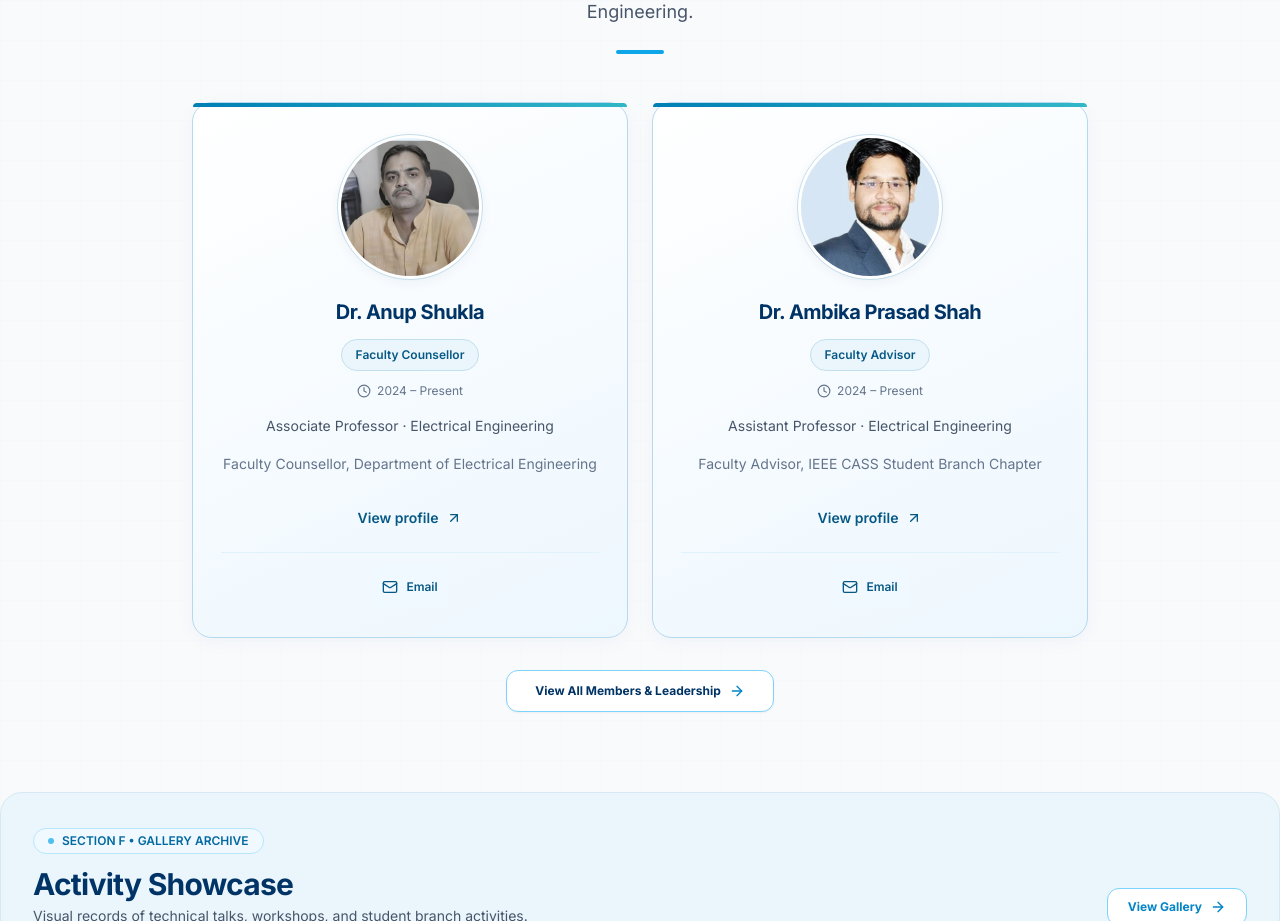
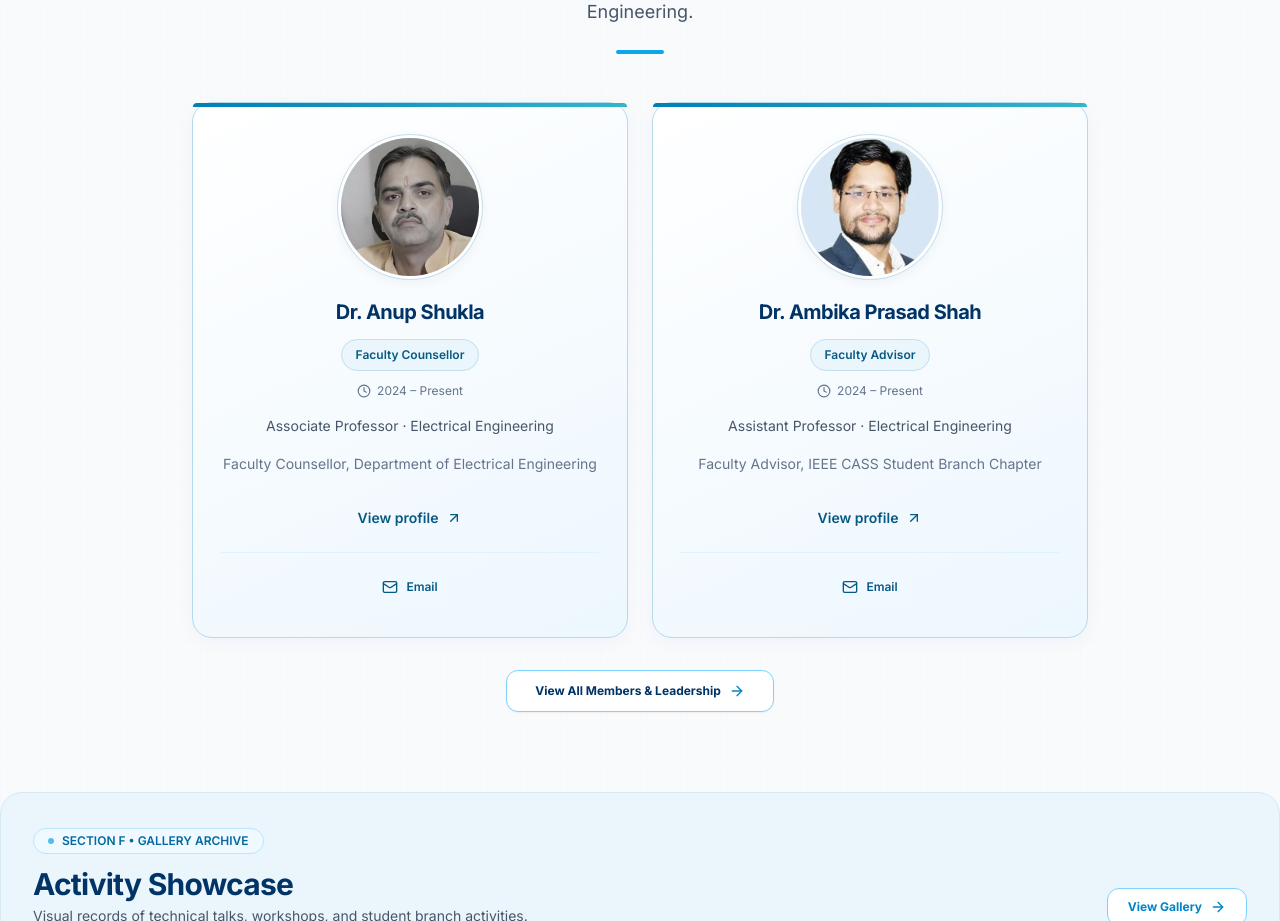
Before and after one commit to Praharsh-Projects/ieee-cass-sbc-iit-jammu, a React (Vite) app: page / in a window 1280 px wide. Shown: the part 2320-3241 px from the top of the page. Built offline with nearby package versions, Linux system fonts and the light colour scheme; the HTML template or start-up script is replaced by a standard one.

Commit message:
Center member portraits and simplify the contact interface

```diff
--- a/src/components/ContactSection.tsx
+++ b/src/components/ContactSection.tsx
@@ -33,7 +33,7 @@ export const ContactSection: React.FC = () => {
 
         {/* Left: Institutional Information & Location (5 Cols) */}
         <div className="lg:col-span-5 space-y-6">
-          <div className="rounded-3xl bg-white border border-sky-200 p-6 sm:p-8 space-y-6 shadow-sm hover:shadow-md transition-shadow">
+          <div className="contact-info-card rounded-3xl bg-white border border-sky-200 p-6 sm:p-8 space-y-6 shadow-sm hover:shadow-md transition-shadow">
 
             <div className="flex items-center gap-4">
               <img
@@ -54,7 +54,7 @@ export const ContactSection: React.FC = () => {
               </div>
             </div>
 
-            <div className="space-y-4 pt-4 border-t border-sky-100 text-sm">
+            <div className="contact-info-divider space-y-4 pt-4 border-t border-sky-100 text-sm">
               <div className="flex items-start gap-3.5">
                 <MapPin className="w-5 h-5 text-sky-600 shrink-0 mt-1" />
                 <div>
@@ -102,7 +102,7 @@ export const ContactSection: React.FC = () => {
             </div>
 
             {/* Stylized Campus Map Coordinates Card */}
-            <div className="p-4 rounded-2xl bg-sky-50/70 border border-sky-200 space-y-2 font-sans text-xs">
+            <div className="contact-info-details p-4 rounded-2xl bg-sky-50/70 border border-sky-200 space-y-2 font-sans text-xs">
               <div className="flex justify-between text-slate-600">
                 <span>GPS COORDINATES:</span>
                 <span className="text-sky-700 font-bold">32.7984° N, 74.8967° E</span>
--- a/src/components/MemberPortrait.tsx
+++ b/src/components/MemberPortrait.tsx
@@ -13,7 +13,10 @@ export const MemberPortrait: React.FC<MemberPortraitProps> = ({ member, classNam
         src={member.photoUrl}
         alt={`Portrait of ${member.name}`}
         loading="lazy"
-        style={{ objectPosition: member.portrait?.objectPosition ?? '50% 40%', transform: `translateY(${member.portrait?.translateY ?? '0%'}) scale(${member.portrait?.scale ?? 1})` }}
+        style={{
+          width: `${(member.portrait?.scale ?? 1) * 100}%`,
+          transform: `translate(-${member.portrait?.focalPoint.x ?? 50}%, -${member.portrait?.focalPoint.y ?? 50}%)`
+        }}
       />
     ) : <span className="text-3xl font-bold text-[#003366]">{member.avatarInitials}</span>}
   </div>
--- a/src/data/members.ts
+++ b/src/data/members.ts
@@ -13,7 +13,7 @@ export const FACULTY_ADVISOR: ChapterMember = {
   term: '2024 – Present',
   isCurrent: true,
   bio: 'Faculty Advisor, IEEE CASS Student Branch Chapter',
-  portrait: { objectPosition: '50% 32%', scale: 1.08 },
+  portrait: { focalPoint: { x: 58.4, y: 40 }, scale: 1.18 },
   profile: {
     introduction: 'Assistant Professor, Electrical Engineering Department · Faculty Advisor, IEEE CASS SBC',
     highlights: [
@@ -38,7 +38,7 @@ export const FACULTY_COUNSELLOR: ChapterMember = {
   term: '2024 – Present',
   isCurrent: true,
   bio: 'Faculty Counsellor, Department of Electrical Engineering',
-  portrait: { objectPosition: '50% 8%', scale: 1.1, translateY: '7%' },
+  portrait: { focalPoint: { x: 46, y: 25.8 }, scale: 1.7 },
   profile: {
     introduction: 'Associate Professor · Department of Electrical Engineering · Faculty Counsellor, 2024–Present',
     highlights: [
@@ -59,7 +59,7 @@ export const CURRENT_STUDENT_OFFICERS: ChapterMember[] = [
   {
     id: 'student-shivam',
     profile: STUDENT_PROFILES['student-shivam'],
-    portrait: { objectPosition: '50% 42%', scale: 1.04 },
+    portrait: { focalPoint: { x: 50.5, y: 43.2 }, scale: 1.15 },
     name: 'Shivam Bhardwaj',
     position: 'Chair',
     roleType: 'Core Student Leadership',
@@ -75,12 +75,12 @@ export const CURRENT_STUDENT_OFFICERS: ChapterMember[] = [
   {
     id: 'student-sachin',
     profile: STUDENT_PROFILES['student-sachin'],
-    portrait: { objectPosition: '50% 26%', scale: 1.65, translateY: '15%' },
+    portrait: { focalPoint: { x: 49.8, y: 38.2 }, scale: 1.45 },
     name: 'Sachin Sharma',
     position: 'Vice Chair',
     roleType: 'Core Student Leadership',
     avatarInitials: 'SS',
-    photoUrl: '/images/sachin-sharma.png',
+    photoUrl: '/images/sachin-sharma.jpg',
     department: 'Ph.D. Scholar · VLSI Design · Electrical Engineering',
     email: '2023ree2021@iitjammu.ac.in',
     linkedinUrl: 'https://www.linkedin.com/in/sachin-sharma-ln/',
@@ -91,7 +91,7 @@ export const CURRENT_STUDENT_OFFICERS: ChapterMember[] = [
   {
     id: 'student-sandeep',
     profile: STUDENT_PROFILES['student-sandeep'],
-    portrait: { objectPosition: '50% 35%' },
+    portrait: { focalPoint: { x: 50.5, y: 41.5 }, scale: 1 },
     name: 'Sandeep Kour',
     position: 'Secretary',
     roleType: 'Core Student Leadership',
@@ -107,7 +107,7 @@ export const CURRENT_STUDENT_OFFICERS: ChapterMember[] = [
   {
     id: 'student-ubair',
     profile: STUDENT_PROFILES['student-ubair'],
-    portrait: { objectPosition: '50% 32%' },
+    portrait: { focalPoint: { x: 49.3, y: 42.8 }, scale: 1 },
     name: 'Ubair Ali',
     position: 'Treasurer',
     roleType: 'Core Student Leadership',
@@ -123,7 +123,7 @@ export const CURRENT_STUDENT_OFFICERS: ChapterMember[] = [
   {
     id: 'student-sourabh',
     profile: STUDENT_PROFILES['student-sourabh'],
-    portrait: { objectPosition: '50% 32%', scale: 1.12 },
+    portrait: { focalPoint: { x: 49.6, y: 41.6 }, scale: 1.4 },
     name: 'Sourabh Goswami',
     position: 'Webmaster',
     roleType: 'Core Student Leadership',
@@ -141,7 +141,7 @@ export const CURRENT_STUDENT_OFFICERS: ChapterMember[] = [
 export const CURRENT_STUDENT_SUPPORT: ChapterMember[] = [
   {
     id: 'support-harshith',
-    portrait: { objectPosition: '50% 36%' },
+    portrait: { focalPoint: { x: 50, y: 34.3 }, scale: 1.32 },
     name: 'Pulla Harshith',
     position: 'Student Support',
     roleType: 'Core Student Leadership',
@@ -155,7 +155,7 @@ export const CURRENT_STUDENT_SUPPORT: ChapterMember[] = [
   },
   {
     id: 'support-yashaswi',
-    portrait: { objectPosition: '50% 30%' },
+    portrait: { focalPoint: { x: 51, y: 37.4 }, scale: 1.16 },
     name: 'Nalamwar Yashaswi',
     position: 'Student Support',
     roleType: 'Core Student Leadership',
@@ -169,7 +169,7 @@ export const CURRENT_STUDENT_SUPPORT: ChapterMember[] = [
   },
   {
     id: 'support-rajan',
-    portrait: { objectPosition: '50% 30%' },
+    portrait: { focalPoint: { x: 51.5, y: 39.5 }, scale: 1.12 },
     name: 'Rajan Thakur',
     position: 'Student Support',
     roleType: 'Core Student Leadership',
@@ -182,7 +182,7 @@ export const CURRENT_STUDENT_SUPPORT: ChapterMember[] = [
   },
   {
     id: 'support-pavan',
-    portrait: { objectPosition: '50% 35%' },
+    portrait: { focalPoint: { x: 50.5, y: 46 }, scale: 1.17 },
     name: 'Pavan Mandal',
     position: 'Student Support',
     roleType: 'Core Student Leadership',
@@ -196,7 +196,7 @@ export const CURRENT_STUDENT_SUPPORT: ChapterMember[] = [
   },
   {
     id: 'support-vipin',
-    portrait: { objectPosition: '50% 30%' },
+    portrait: { focalPoint: { x: 52.2, y: 38.5 }, scale: 1 },
     name: 'Vipin Kumar Patel',
     position: 'Student Support',
     roleType: 'Core Student Leadership',
@@ -210,7 +210,7 @@ export const CURRENT_STUDENT_SUPPORT: ChapterMember[] = [
   },
   {
     id: 'support-lakshit',
-    portrait: { objectPosition: '50% 32%' },
+    portrait: { focalPoint: { x: 49.8, y: 36.5 }, scale: 1.4 },
     name: 'Lakshit Jain',
     position: 'Student Support',
     roleType: 'Core Student Leadership',
@@ -227,7 +227,7 @@ export const CURRENT_STUDENT_SUPPORT: ChapterMember[] = [
 export const PAST_CHAPTER_LEADERS: ChapterMember[] = [
   {
     id: 'past-aryan',
-    portrait: { objectPosition: '50% 50%' },
+    portrait: { focalPoint: { x: 48.7, y: 42.1 }, scale: 1.1 },
     name: 'Aryan Kannaujiya',
     position: 'Chairperson',
     roleType: 'Core Student Leadership',
@@ -239,7 +239,7 @@ export const PAST_CHAPTER_LEADERS: ChapterMember[] = [
   },
   {
     id: 'past-pankaj',
-    portrait: { objectPosition: '50% 50%' },
+    portrait: { focalPoint: { x: 49.3, y: 43.5 }, scale: 1.2 },
     name: 'Pankaj Lodhi',
     position: 'Vice-Chairperson',
     roleType: 'Core Student Leadership',
@@ -251,7 +251,7 @@ export const PAST_CHAPTER_LEADERS: ChapterMember[] = [
   },
   {
     id: 'past-abhay-kumar',
-    portrait: { objectPosition: '50% 50%' },
+    portrait: { focalPoint: { x: 50.4, y: 48 }, scale: 1.08 },
     name: 'Abhay Kumar',
     position: 'Secretary',
     roleType: 'Core Student Leadership',
@@ -263,7 +263,7 @@ export const PAST_CHAPTER_LEADERS: ChapterMember[] = [
   },
   {
     id: 'past-susmitha',
-    portrait: { objectPosition: '50% 50%' },
+    portrait: { focalPoint: { x: 49.5, y: 49.8 }, scale: 1.05 },
     name: 'Susmitha Ghanta',
     position: 'Treasurer',
     roleType: 'Core Student Leadership',
@@ -275,7 +275,7 @@ export const PAST_CHAPTER_LEADERS: ChapterMember[] = [
   },
   {
     id: 'past-teedha',
-    portrait: { objectPosition: '50% 50%' },
+    portrait: { focalPoint: { x: 50.1, y: 51.5 }, scale: 1.08 },
     name: 'Teedha Hemanth Kumar',
     position: 'Webmaster',
     roleType: 'Core Student Leadership',
--- a/src/index.css
+++ b/src/index.css
@@ -207,7 +207,7 @@
 .member-role { border: 1px solid #c3e0ee; border-radius: 999px; padding: 5px 14px; background: #eaf6fc; color: #075985; font-weight: 600; font-size: 12px; }
 .past-member-card .member-role { color: #475569; border-color: #cbd5e1; background: #e9eef3; }
 .member-portrait { position: relative; flex-shrink: 0; display: flex; align-items: center; justify-content: center; overflow: hidden; border-radius: 50%; background: #e6f2fa; border: 3px solid white; outline: 1px solid #c5dfec; box-shadow: 0 3px 12px rgba(0,51,102,.06); }
-.member-portrait img { display: block; width: 100%; height: 100%; object-fit: cover; transform-origin: center; }
+.member-portrait img { position: absolute; top: 50%; left: 50%; display: block; max-width: none; height: auto; }
 .member-contact, .profile-contact { display: inline-flex; align-items: center; justify-content: center; gap: 8px; min-height: 44px; border-radius: 8px; font-size: 12px; font-weight: 600; color: #075985; }
 .member-contact { padding: 0 10px; background: #f0f9ff; }
 .member-contact:hover, .profile-contact:hover { background: #dfeff9; }
@@ -217,6 +217,17 @@
 .profile-contact { width: 100%; font-size: 12px; }
 .profile-detail { border: 1px solid #dbe9f2; background: #f6fbff; padding: 16px; border-radius: 12px; }
 .profile-experience { border-left: 3px solid #18a3b5; padding: 14px 18px; border-radius: 0 12px 12px 0; background: #f2f8fc; }
+.contact-info-card { background: linear-gradient(145deg, #edf7ff, #dceeff); border-color: #a6cbed; box-shadow: 0 8px 24px rgba(0, 76, 142, .07); }
+.contact-info-card h3, .contact-info-card strong { color: #063f78; }
+.contact-info-card .text-slate-500 { color: #38698f; }
+.contact-info-card .text-slate-600 { color: #24577e; }
+.contact-info-card .text-slate-800 { color: #143f6b; }
+.contact-info-card .text-sky-700 { color: #075aa4; }
+.contact-info-card svg { color: #0769ba; }
+.contact-info-card a:hover { color: #003e7c; }
+.contact-info-card .contact-info-divider { border-color: #bdd8ef; }
+.contact-info-card .contact-info-icon { background: #f4faff; border-color: #b8d7f0; box-shadow: 0 2px 6px rgba(0, 79, 143, .04); }
+.contact-info-card .contact-info-details { background: #f0f8ff; border-color: #b6d5ee; }
 .research-area { display: flex; align-items: center; gap: 16px; padding: 18px; background: white; border: 1px solid #d5e6ef; border-radius: 14px; font-size: 14px; font-weight: 600; color: #003366; }
 .research-area-number { display: flex; align-items: center; justify-content: center; flex-shrink: 0; width: 36px; height: 36px; border-radius: 10px; color: #0f766e; background: #e6f7f6; font-size: 12px; }
 .album-toolbar { background: linear-gradient(130deg, #edf7ff, #f1fbfb); }
--- a/src/types/index.ts
+++ b/src/types/index.ts
@@ -55,9 +55,9 @@ export interface ChapterMember {
   email?: string;
   linkedinUrl?: string;
   portrait?: {
-    objectPosition: string;
+    // Face center in the original photo, independent of the circular frame size.
+    focalPoint: { x: number; y: number };
     scale?: number;
-    translateY?: string;
   };
   profile?: {
     introduction: string;
```
Also changed, not shown: src/pages/ContactPage.tsx (+7 -15 lines), public/images/sachin-sharma.jpg (added), 6 other files (tests, documents, lock files or other folders).
